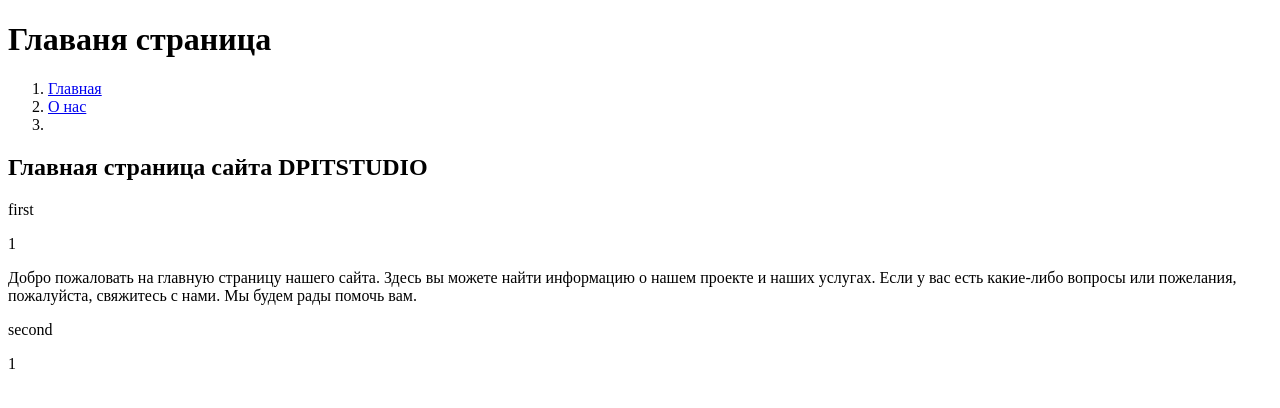
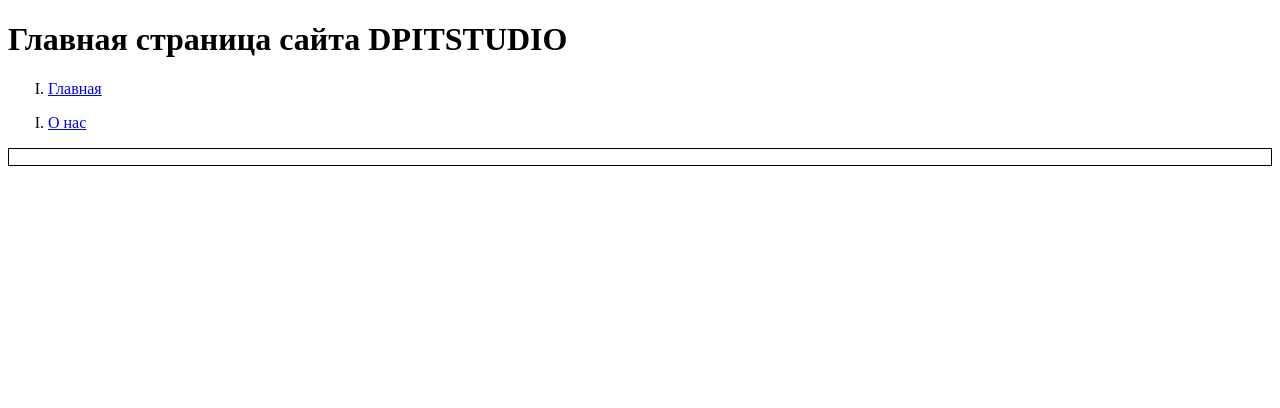
Before and after one commit to DpiTStudio/dpitstudio_ru, a Django app: page / in a window 1280 px wide. Shown: the top 408 px of the page. Run offline with Django 4.2, Linux system fonts and the light colour scheme.

Commit message:
On branch addmain Your branch is up to date with 'origin/addmain'.
Changes to be committed:
	modified:   app/main/__pycache__/views.cpython-311.pyc
	modified:   app/main/templates/main/index.html
	modified:   app/main/views.py

```diff
--- a/app/main/templates/main/index.html
+++ b/app/main/templates/main/index.html
@@ -6,23 +6,24 @@
     <title>{{ title }}</title>
 </head>
 <body>
-    <h1>Главаня страница</h1>
-    <ol>
-        <li><a href="{% url 'index' %}" target="_blank">Главная</a></li>
-        <li><a href="{% url 'about' %}" target="_blank">О нас</a></li>
-        <li></li>
-    </ol>
-    </li>
-    <h2>{{ title }}</h2>
-    <div>
+    <h1>{{ title }}</h1>
+        <div>
+            <ol type="I" start="1">
+                <li><a href="{% url 'index' %}" target="_blank">Главная</a></li>
+            </ol>
+        </div>
+        <div>
+            <ol type="I" start="1">
+                <li><a href="{% url 'about' %}" target="_blank">О нас</a></li>
+            </ol>
+        </div>
+
+    <div style="border: 1px solid;">
         {% if is_aut %}
             <p>{{ list.0 }}</p>
             <p>{{ dict.first }}</p>
+            <p>{{ content }}</p>
         {% endif %}
-
-       <p>{{ content }}</p>
-       <p>{{ list.1 }}</p>
-       <p>{{ dict.first }}</p>
        <p>{{ bool }}</p>
     </div>
 </body>
--- a/app/main/views.py
+++ b/app/main/views.py
@@ -8,7 +8,7 @@
         "content": "Добро пожаловать на главную страницу нашего сайта. Здесь вы можете найти информацию о нашем проекте и наших услугах. Если у вас есть какие-либо вопросы или пожелания, пожалуйста, свяжитесь с нами. Мы будем рады помочь вам.",
         "list": ["first", "second"],
         "dict": {"first": 1},
-        "is_aut": True,
+        "is_aut": False,
     }
     return render(request, "main/index.html", context=context)
 
```
